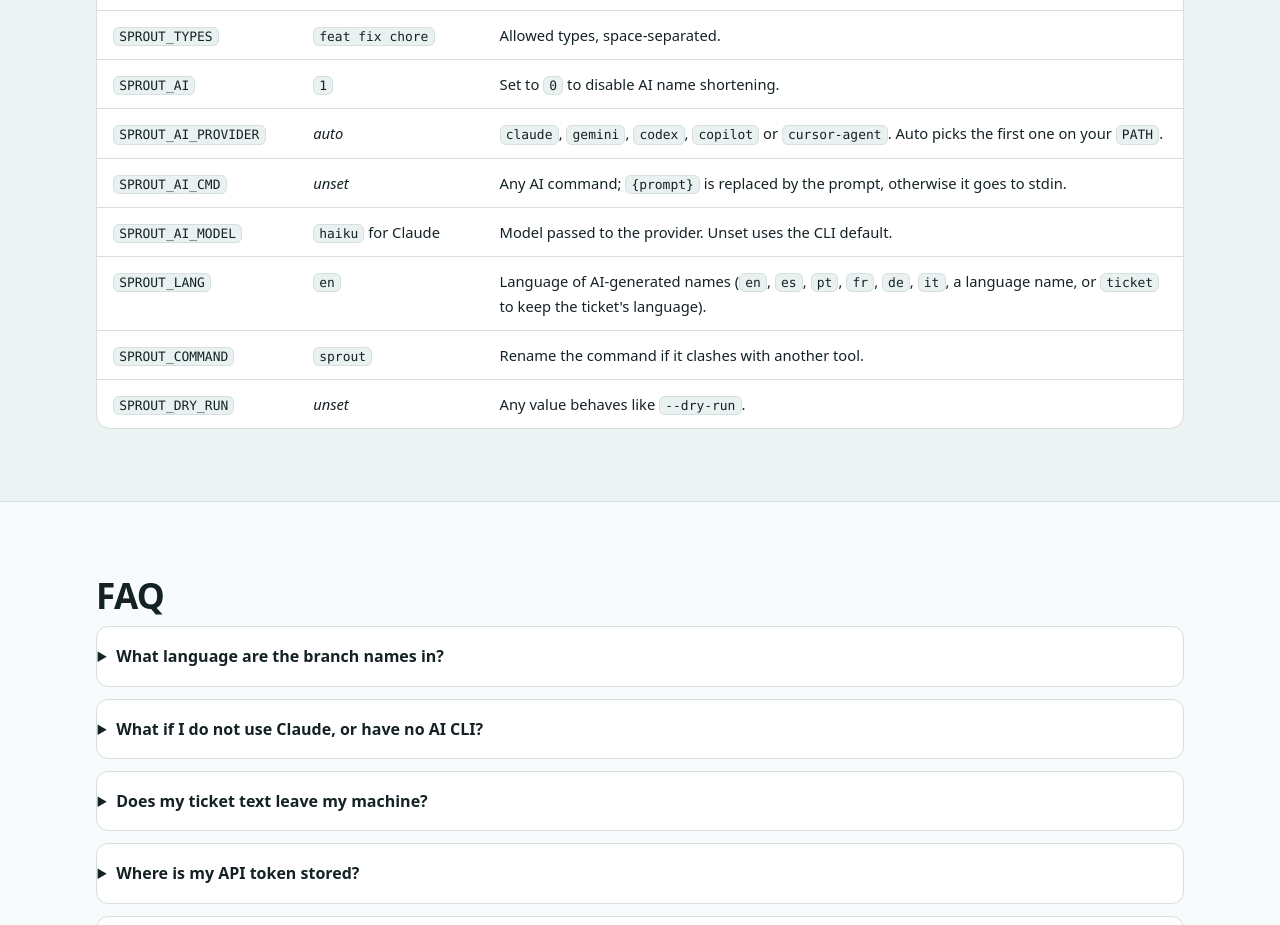
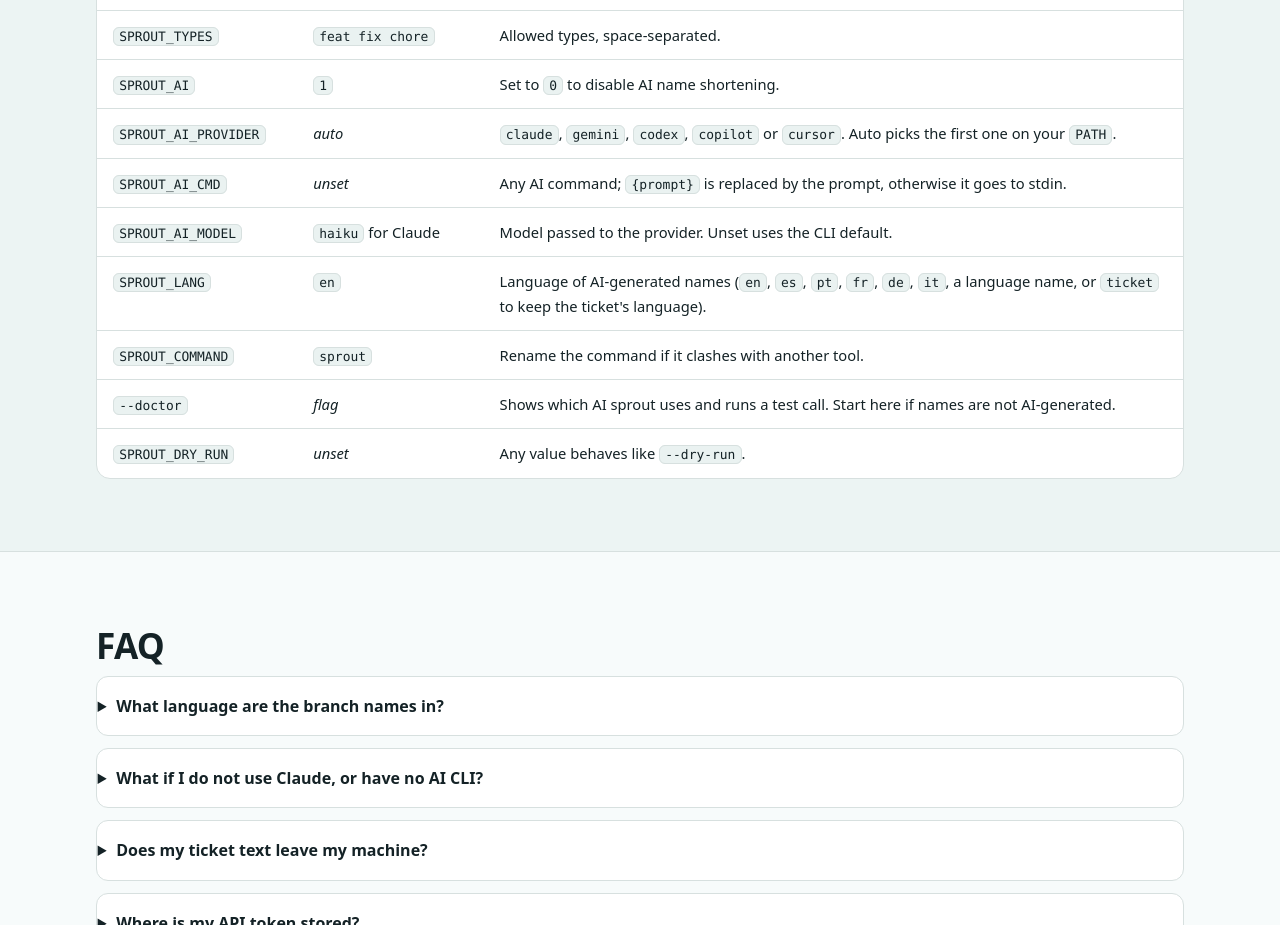
Before and after one commit to beenjii14/sprout, a plain HTML site: page docs/index.html in a window 1280 px wide. Shown: the part 4302-5227 px from the top of the page. Drawn offline with Linux system fonts and the light colour scheme.

Commit message:
Fix Cursor CLI detection (agent, --trust) and add sprout --doctor

```diff
--- a/docs/index.html
+++ b/docs/index.html
@@ -294,11 +294,12 @@ beenjii14/sprout</code></pre><button class="copy" type="button" data-copy="zinit
             <tr><td><code>SPROUT_BRANCH_FORMAT</code></td><td><code>{ID}/{type}-{slug}</code></td><td>Template for the name. Placeholders: <code>{ID}</code>, <code>{type}</code>, <code>{slug}</code>.</td></tr>
             <tr><td><code>SPROUT_TYPES</code></td><td><code>feat fix chore</code></td><td>Allowed types, space-separated.</td></tr>
             <tr><td><code>SPROUT_AI</code></td><td><code>1</code></td><td>Set to <code>0</code> to disable AI name shortening.</td></tr>
-            <tr><td><code>SPROUT_AI_PROVIDER</code></td><td><em>auto</em></td><td><code>claude</code>, <code>gemini</code>, <code>codex</code>, <code>copilot</code> or <code>cursor-agent</code>. Auto picks the first one on your <code>PATH</code>.</td></tr>
+            <tr><td><code>SPROUT_AI_PROVIDER</code></td><td><em>auto</em></td><td><code>claude</code>, <code>gemini</code>, <code>codex</code>, <code>copilot</code> or <code>cursor</code>. Auto picks the first one on your <code>PATH</code>.</td></tr>
             <tr><td><code>SPROUT_AI_CMD</code></td><td><em>unset</em></td><td>Any AI command; <code>{prompt}</code> is replaced by the prompt, otherwise it goes to stdin.</td></tr>
             <tr><td><code>SPROUT_AI_MODEL</code></td><td><code>haiku</code> for Claude</td><td>Model passed to the provider. Unset uses the CLI default.</td></tr>
             <tr><td><code>SPROUT_LANG</code></td><td><code>en</code></td><td>Language of AI-generated names (<code>en</code>, <code>es</code>, <code>pt</code>, <code>fr</code>, <code>de</code>, <code>it</code>, a language name, or <code>ticket</code> to keep the ticket's language).</td></tr>
             <tr><td><code>SPROUT_COMMAND</code></td><td><code>sprout</code></td><td>Rename the command if it clashes with another tool.</td></tr>
+            <tr><td><code>--doctor</code></td><td><em>flag</em></td><td>Shows which AI sprout uses and runs a test call. Start here if names are not AI-generated.</td></tr>
             <tr><td><code>SPROUT_DRY_RUN</code></td><td><em>unset</em></td><td>Any value behaves like <code>--dry-run</code>.</td></tr>
           </tbody>
         </table>
```
Also changed, not shown: 5 other files.
